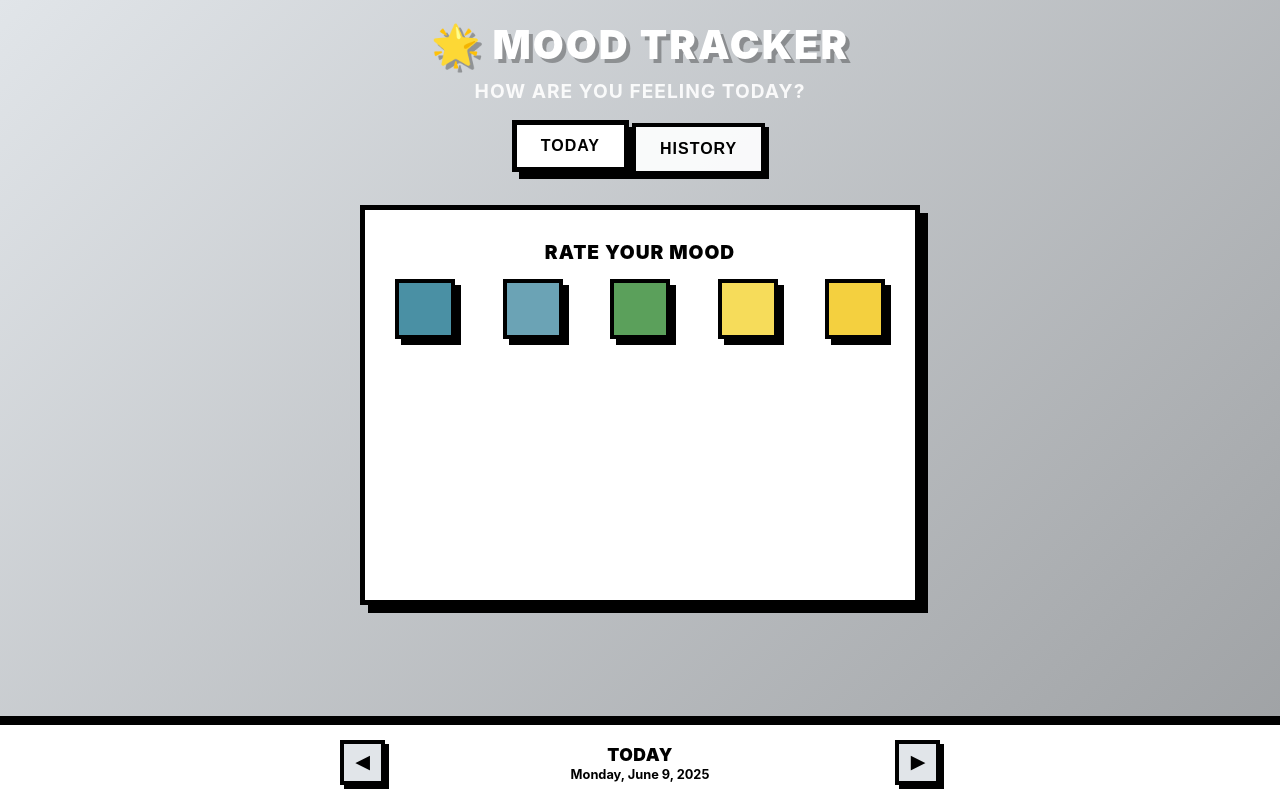
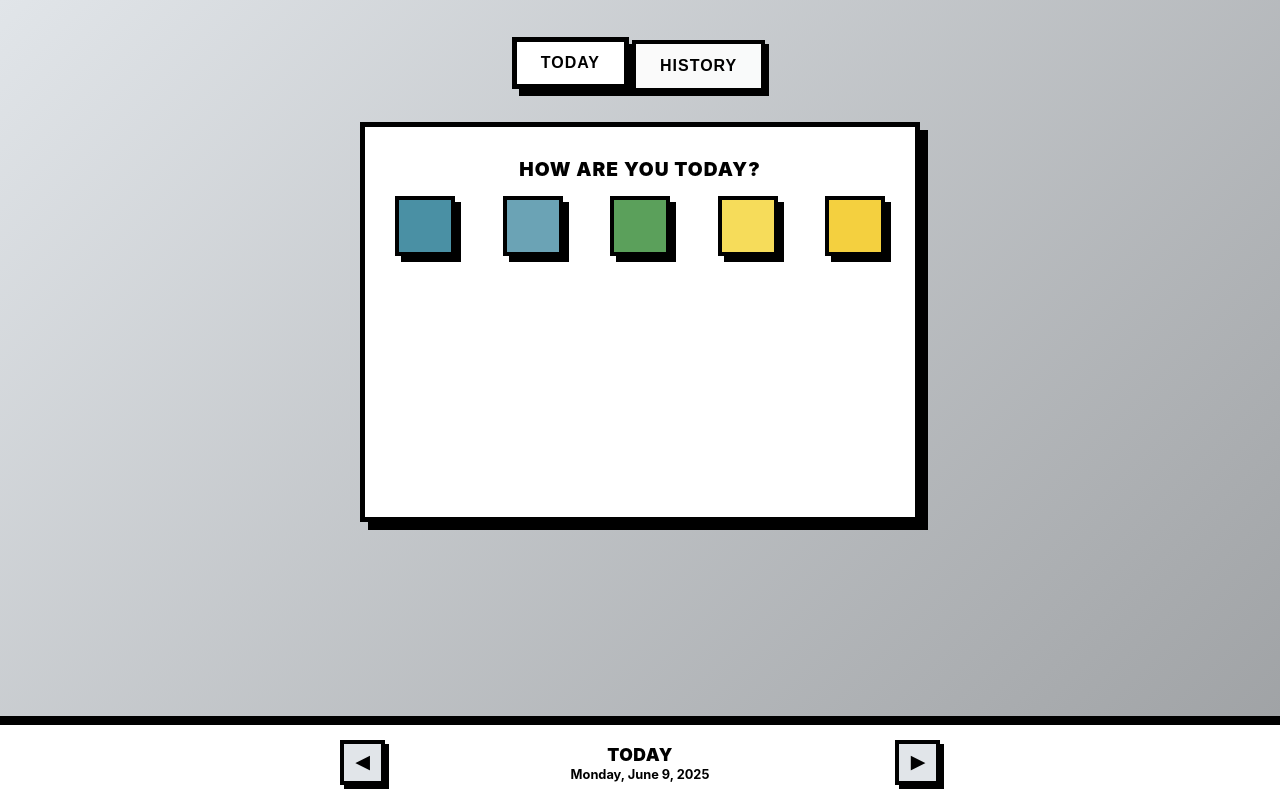
Before and after one commit to dmigo/mood-tracker, a website: page index.html in a window 1280 px wide. Drawn offline with Linux system fonts and the light colour scheme.

Commit message:
Reduce the amount of text

```diff
--- a/index.html
+++ b/index.html
@@ -26,8 +26,6 @@
 <body>
     <div class="container">
         <header>
-            <h1>🌟 Mood Tracker</h1>
-            <p>How are you feeling today?</p>
         </header>
 
         <!-- Navigation -->
@@ -41,7 +39,7 @@
             <section id="mood-view" class="view active">
                 <div class="mood-entry">
                     <div class="mood-entry-content">
-                        <h3>Rate Your Mood</h3>
+                        <h3>How are you today?</h3>
                         <div class="mood-scale">
                             <button class="mood-btn" data-mood="1"></button>
                             <button class="mood-btn" data-mood="2"></button>
```
